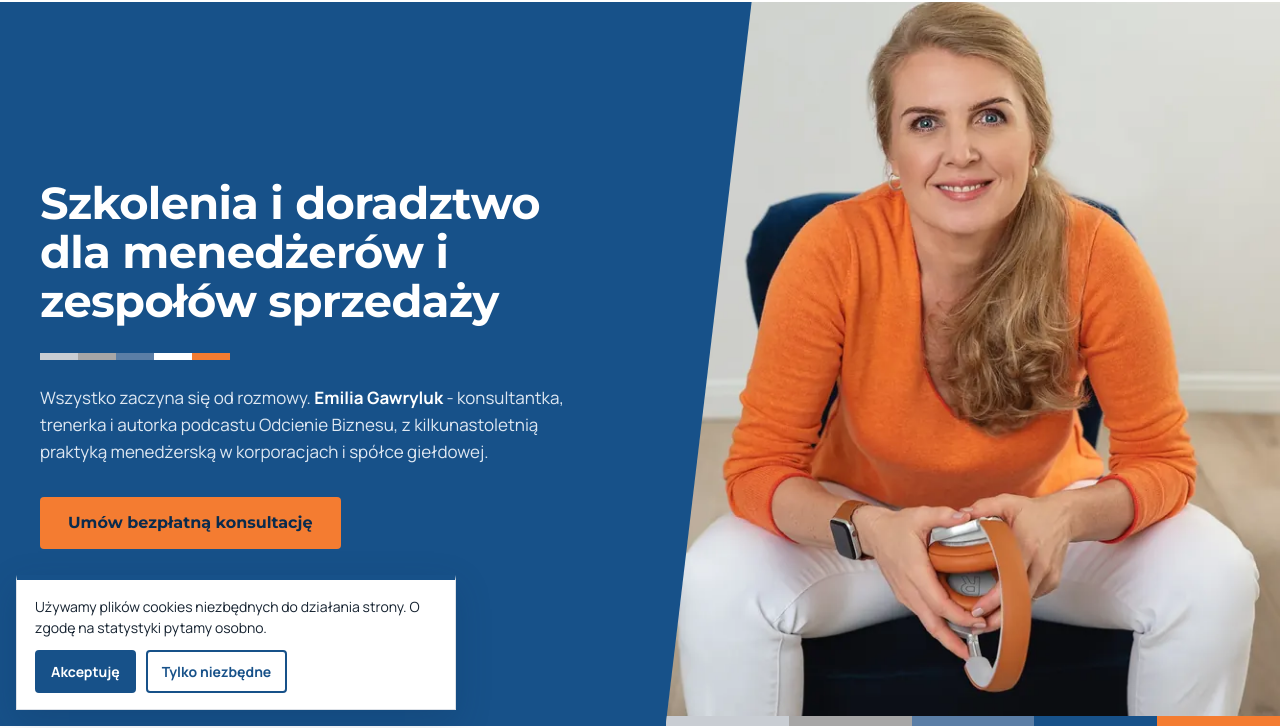
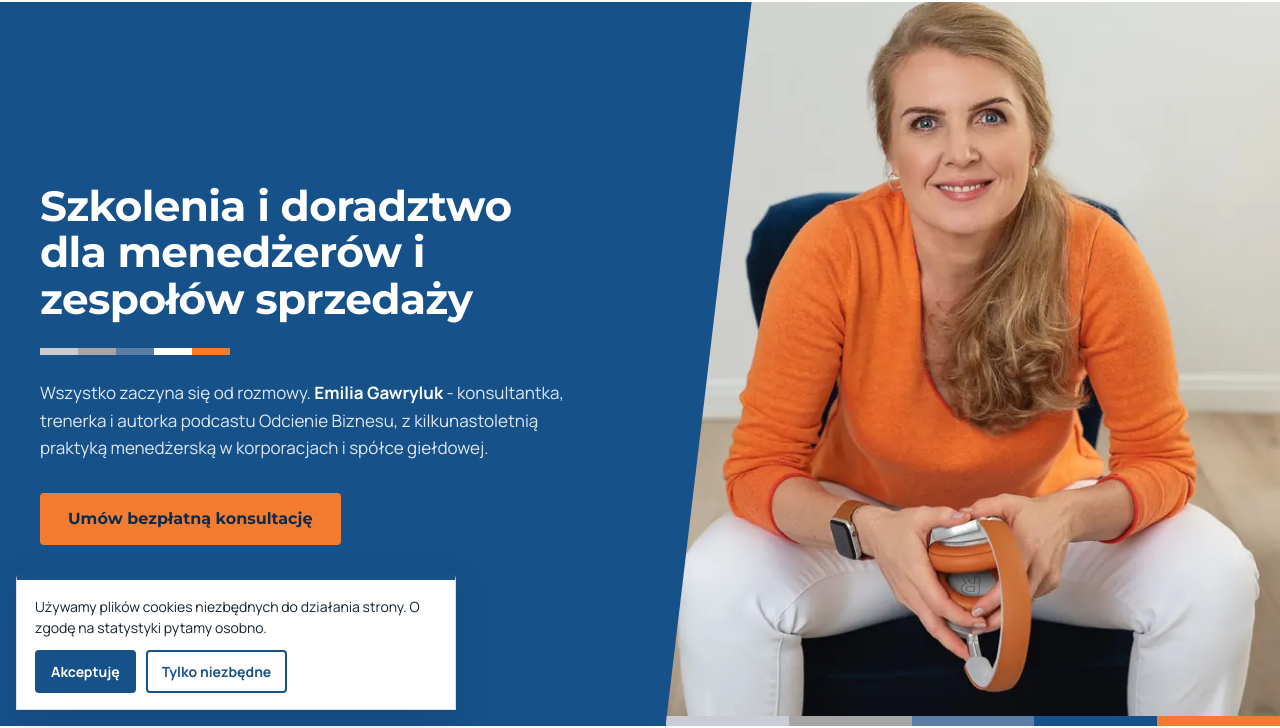
Before and after one commit to Disaster26/odcieniebiznesu-koncepcja, a plain HTML site: page index.html in a window 1280 px wide. Shown: the part 74-802 px from the top of the page. Drawn offline with Linux system fonts and the light colour scheme.

Commit message:
Większy nagłówek na szerokich ekranach

```diff
--- a/index.html
+++ b/index.html
@@ -56,10 +56,10 @@ p{margin:0 0 1em}
 /* pierwszy ekran */
 .hero{display:flex;min-height:calc(100svh - var(--hd));background:var(--navy);color:#fff;position:relative;overflow:hidden}
 .hero-tx{flex:1 1 auto;display:flex;align-items:center;padding:56px 0 56px max(20px,calc((100vw - var(--w))/2));position:relative;z-index:2}
-.hero-in{max-width:620px;padding-right:48px}
-.hero h1{font-size:clamp(34px,3.5vw,54px);color:#fff;line-height:1.1}
+.hero-in{max-width:min(760px,34vw + 160px);padding-right:48px}
+.hero h1{font-size:clamp(34px,3.3vw,66px);color:#fff;line-height:1.1}
 .hero .odcienie{margin:26px 0 24px;width:190px;height:7px}
-.hero p{font-size:clamp(17px,1.25vw,20px);line-height:1.6;color:#dfe8f2;margin:0 0 32px;max-width:540px}
+.hero p{font-size:clamp(17px,1.05vw,22px);line-height:1.6;color:#dfe8f2;margin:0 0 32px;max-width:540px}
 .hero p b{color:#fff;font-weight:700}
 .hero-foto{flex:0 0 min(48vw,1060px);position:relative;clip-path:polygon(14% 0,100% 0,100% 100%,0 100%)}
 .hero-foto img{position:absolute;inset:0;width:100%;height:100%;object-fit:cover;object-position:50% 22%}
```
